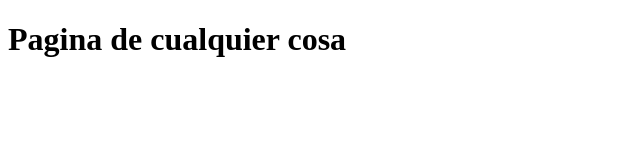
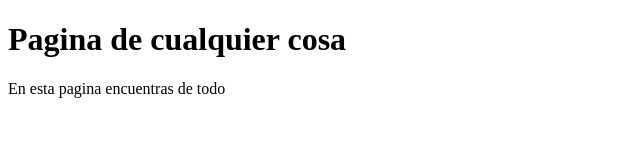
Before and after one commit to anaordonez424/practica111.github.io, a plain HTML site: page index.html in a window 1280 px wide. Shown: the whole page, without its empty margins (0-640 px from the left). Drawn offline with Linux system fonts and the light colour scheme.

Commit message:
se agrego texto a la rama2

```diff
--- a/index.html
+++ b/index.html
@@ -7,6 +7,7 @@
 </head>
 <body>
     <h1>Pagina de cualquier cosa</h1>
+    <p>En esta pagina encuentras de todo</p>
 
 </body>
 </html>
```
